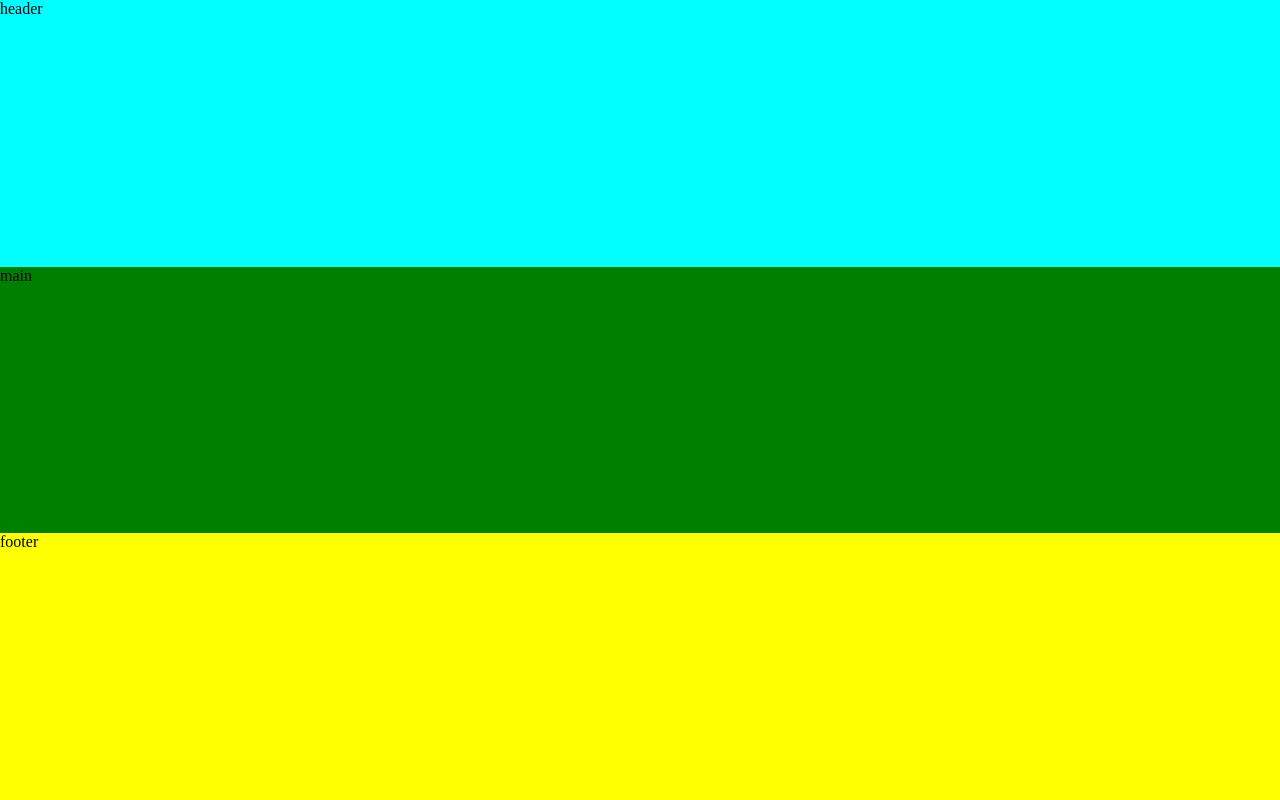
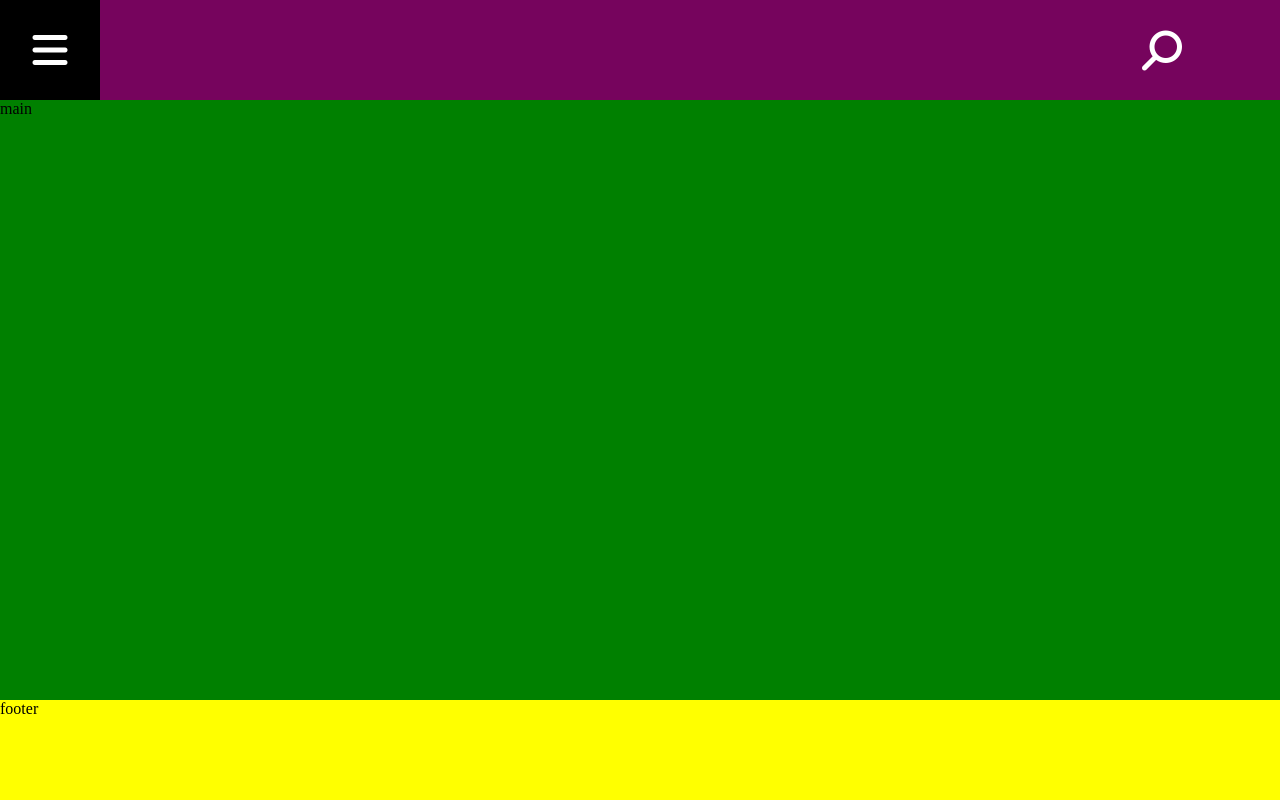
Before and after one commit to liiviag/headphone-purple, a plain HTML site: page index.html in a window 1280 px wide. Drawn offline with Linux system fonts and the light colour scheme.

Commit message:
header completed

```diff
--- /dev/null
+++ b/css/menu.css
@@ -0,0 +1,9 @@
+.menu{
+    height: 100px;
+    width: 100px;
+    color: #fff;
+    font-size: 2.5rem;
+    background-color: #000;
+    display: grid;
+    place-items: center;
+}
--- /dev/null
+++ b/css/search.css
@@ -0,0 +1,5 @@
+.search{
+color: #fff;
+font-size: 2.5rem;
+transform: rotate(90deg);
+}
--- a/style.css
+++ b/css/style.css
@@ -12,12 +12,16 @@ body{
         "header"
         "main"
         "footer";
-    grid-template-rows: 100px 1rf 100px;
+    grid-template-rows: 100px 1fr 100px;
 }
 
 header{
     grid-area: header;
-    background-color: aqua;
+    display: flex;
+    justify-content: space-between;
+    align-items: center;
+    padding-right: 100px;
+
 }
 
 main{
--- a/index.html
+++ b/index.html
@@ -3,11 +3,21 @@
 <head>
     <meta charset="UTF-8">
     <meta name="viewport" content="width=device-width, initial-scale=1.0">
-    <link rel="stylesheet" href="./style.css">
+    <script src="https://kit.fontawesome.com/d4d24cbd89.js" crossorigin="anonymous"></script>
+    <link rel="stylesheet" href="./css/style.css">
+    <link rel="stylesheet" href="./css/menu.css">
+    <link rel="stylesheet" href="./css/search.css">
     <title>Headphone Purple</title>
 </head>
 <body>
-    <header>header</header>
+    <header>
+        <div class="menu">
+        <i class="fas fa-bars"></i>
+    </div>
+        <div class="search">
+            <i class="fas fa-search"></i>
+        </div>
+    </header>
     <main>main</main>
     <footer>footer</footer>
 </body>
```
